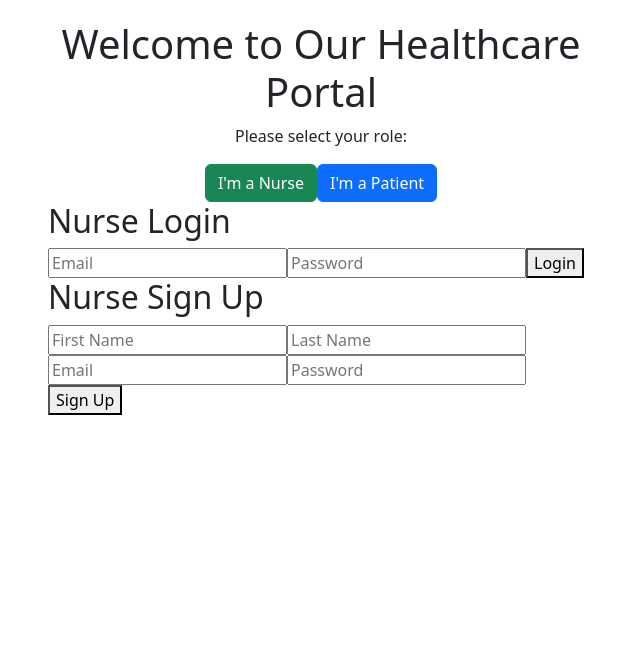
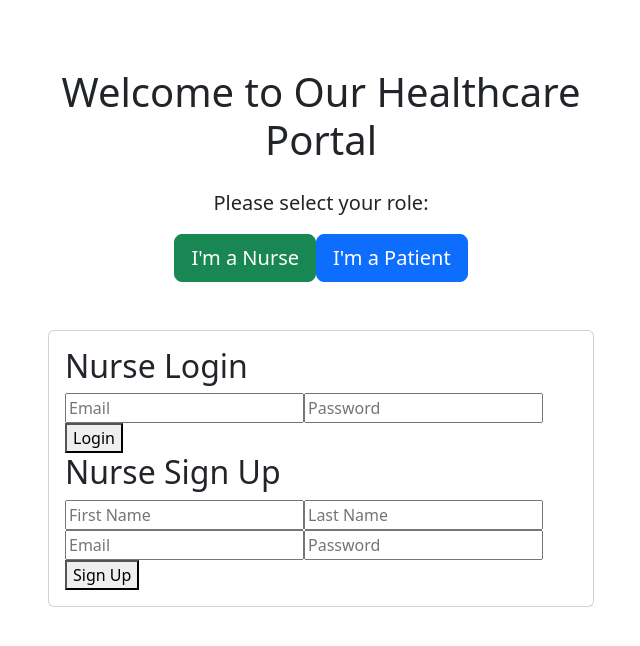
Before and after one commit to Group1COMP308Project/Group1COMP308ProjectV2, a React (Create React App) app in the folder client/: page / in a window 1280 px wide. Both pictures are taken after a click on the button "I'm a Nurse". Shown: the top 646 px of the page, without its empty margins (319-959 px from the left). Built offline with nearby package versions, Linux system fonts and the light colour scheme.

Commit message:
updated app.design for commit check

```diff
--- a/client/src/App.js
+++ b/client/src/App.js
@@ -37,36 +37,44 @@ function App() {
  return (
   <div className="container">
     {!isLoggedIn && (
-        <div className="row justify-content-center">
+      <div className="row justify-content-center mt-5">
         <div className="col-md-6">
-            <h1 className="text-center">Welcome to Our Healthcare Portal</h1>
-            <p className="text-center">Please select your role:</p>
-            <div className="text-center">
-              <button className="btn btn-success mr-2" onClick={() => setUserType('nurse')}>I'm a Nurse</button>
-              <button className="btn btn-primary" onClick={() => setUserType('patient')}>I'm a Patient</button>
+          <h1 className="text-center mb-4">Welcome to Our Healthcare Portal</h1>
+          <p className="lead text-center">Please select your role:</p>
+          <div className="d-flex justify-content-center">
+            <button className="btn btn-lg btn-success mr-2" onClick={() => setUserType('nurse')}>I'm a Nurse</button>
+            <button className="btn btn-lg btn-primary" onClick={() => setUserType('patient')}>I'm a Patient</button>
           </div>
         </div>
       </div>
     )}
 
     {userType === 'nurse' && (
-        <div className="row justify-content-center">
+      <div className="row justify-content-center mt-5">
         <div className="col-md-6">
+          <div className="card">
+            <div className="card-body">
               <ApolloProvider client={nurseClient}>
                 {!token ? <NurseLoginForm setToken={setToken} /> : <NurseLogoutButton setToken={setToken} />}
                 {!token && <NurseSignupForm />}
               </ApolloProvider>
             </div>
           </div>
+        </div>
+      </div>
     )}
 
     {userType === 'patient' && (
-        <div className="row justify-content-center">
+      <div className="row justify-content-center mt-5">
         <div className="col-md-6">
+          <div className="card">
+            <div className="card-body">
               <ApolloProvider client={patientClient}>
                 {!token ? <PatientLoginForm setToken={setToken} /> : <PatientLogoutButton setToken={setToken} />}
                 {!token && <PatientSignupForm />}
               </ApolloProvider>
+            </div>
+          </div>
         </div>
       </div>
     )}
```
Lines whose indentation alone changed are shown as unchanged.
